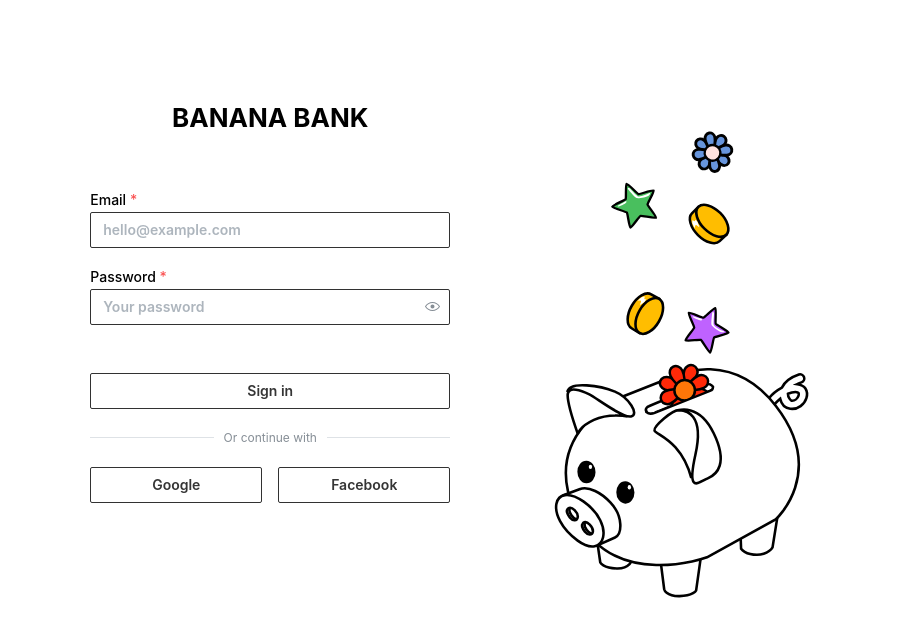
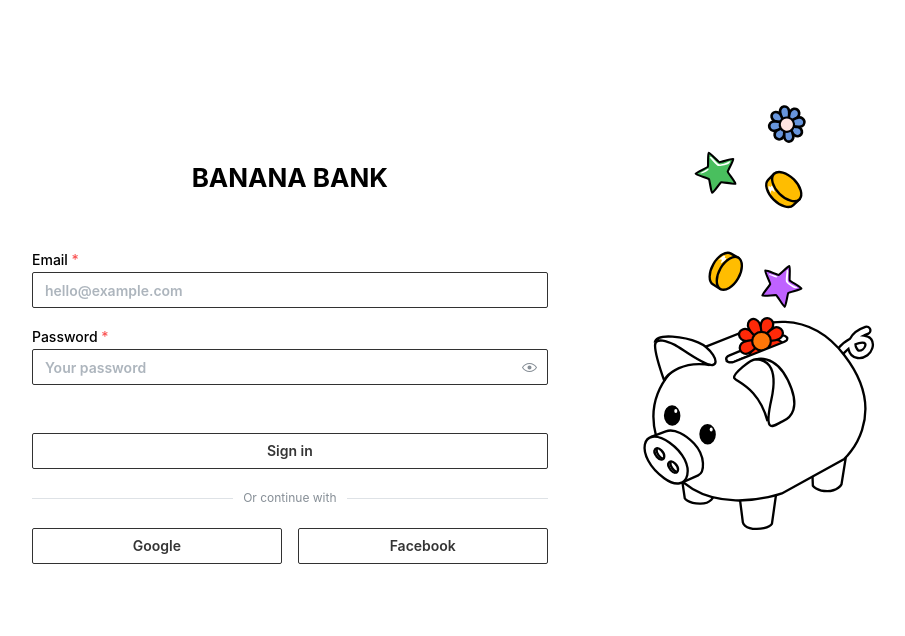
Before and after one commit to Ori-Roll/bbank-client, a React (Vite) app: page /login in a window 1280 px wide. Shown: the top 636 px of the page, without its empty margins (148-1053 px from the left). Built offline with nearby package versions, Linux system fonts and the light colour scheme.

Commit message:
login style update

```diff
--- a/src/components/auth/Login/Login.tsx
+++ b/src/components/auth/Login/Login.tsx
@@ -10,9 +10,11 @@ import {
   Stack,
   Flex,
   Center,
+  FlexProps,
 } from '@mantine/core';
 
 import YourSvg from '../../../assets/pigibank_all.svg';
+import { useIsMobile } from '../../../hooks/configHooks';
 
 const redirectToLoginWithGoogle = async () => {
   window.location.href = `http://${import.meta.env.VITE_BASE_API}/auth/google`;
@@ -22,15 +24,28 @@ export default function LoginPage() {
   const [email, setEmail] = useState('');
   const [password, setPassword] = useState('');
 
+  const isMobile = useIsMobile();
+
   const handleSubmit = (e: FormEvent<HTMLFormElement>) => {
     e.preventDefault();
     // Add login logic here
   };
 
+  const layoutStyle = {
+    direction: isMobile ? 'column' : 'row',
+    align: 'center',
+    w: isMobile ? '100%' : '1000px',
+    p: isMobile ? '30px' : '40px',
+  } satisfies FlexProps;
+
+  const paperStyle = {
+    width: !isMobile ? '100%' : '200px',
+  } as const;
+
   return (
-    <Center h="100vh">
-      <Flex direction="row">
-        <Paper w="360px">
+    <Center w="100%">
+      <Flex {...layoutStyle}>
+        <Paper w="100%">
           <Title ta="center" order={2} pt={40} pb={20}>
             BANANA BANK
           </Title>
@@ -67,7 +82,7 @@ export default function LoginPage() {
             <Button variant="default">Facebook</Button>
           </Group>
         </Paper>
-        <img style={{ height: '680px' }} src={YourSvg} />
+        <img style={{ height: '620px' }} src={YourSvg} />
       </Flex>
     </Center>
   );
```
